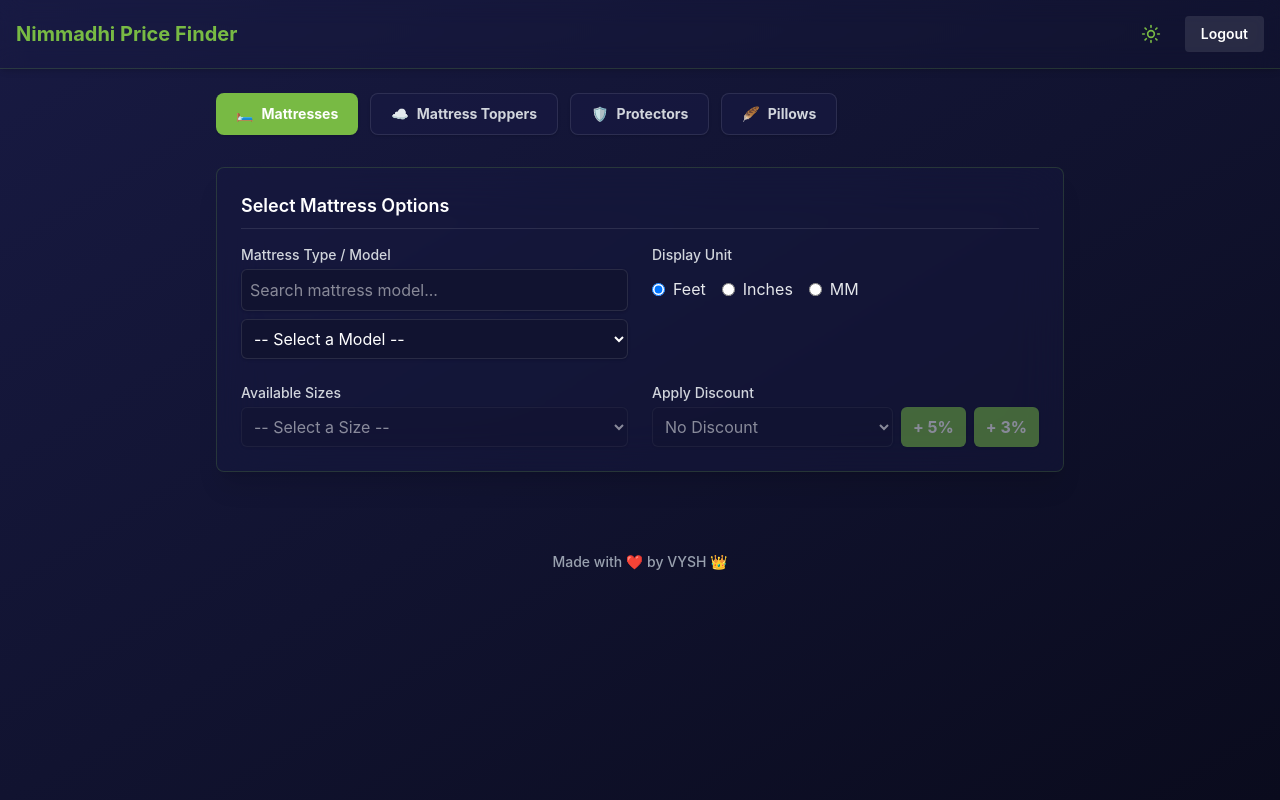
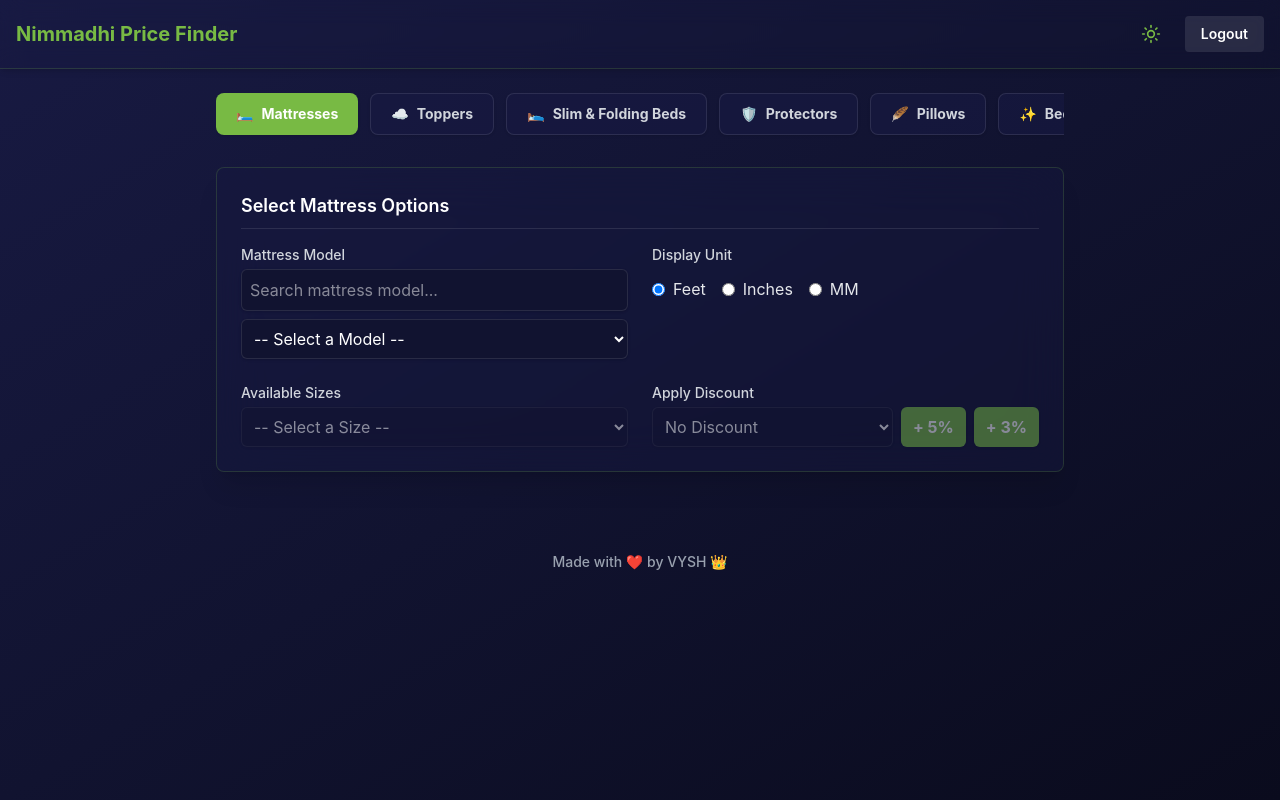
Before and after one commit to b-vysh/Nimmadhi-Price-Finder, a React (Vite) app: page / in a window 1280 px wide. Built offline with nearby package versions, Linux system fonts and the light colour scheme; sample sign-in values are in the browser's storage.

Commit message:
Add Slim & Folding Beds, and Bed Spreads & Comforters tabs

```diff
--- a/src/components/PriceFinder.tsx
+++ b/src/components/PriceFinder.tsx
@@ -2,13 +2,15 @@ import { useState, useEffect } from 'react';
 import { useNavigate } from 'react-router-dom';
 import { MATTRESS_DATA, STANDARD_SIZES } from '../data/mattresses';
 import { TOPPER_DATA } from '../data/toppers';
+import { SLIMBED_DATA } from '../data/slimbeds';
 import { PROTECTOR_DATA } from '../data/protectors';
 import { PILLOW_DATA } from '../data/pillows';
+import { BEDSPREAD_DATA } from '../data/bedspreads';
 import { Moon, Sun } from 'lucide-react';
 
 const DISCOUNTS = [0, 10, 20, 30, 40, 50];
 type UnitType = 'feet' | 'inches' | 'metric';
-type TabType = 'mattress' | 'topper' | 'protector' | 'pillow';
+type TabType = 'mattress' | 'topper' | 'slimbed' | 'protector' | 'pillow' | 'bedspread';
 
 const PriceFinder = () => {
   const navigate = useNavigate();
@@ -43,6 +45,7 @@ const PriceFinder = () => {
   const currentDataset =
     activeTab === 'mattress' ? MATTRESS_DATA :
     activeTab === 'topper' ? TOPPER_DATA :
+    activeTab === 'slimbed' ? SLIMBED_DATA :
     activeTab === 'protector' ? PROTECTOR_DATA : [];
 
   const currentModel = currentDataset.find((m) => m.id === selectedModel);
@@ -72,6 +75,12 @@ const PriceFinder = () => {
     item.name.toLowerCase().includes(modelSearch.toLowerCase())
   );
 
+  const filteredBedSpreads = BEDSPREAD_DATA.filter((item) =>
+    `${item.name} ${item.category} ${item.size} ${item.pillowCovers}`
+      .toLowerCase()
+      .includes(modelSearch.toLowerCase())
+  );
+
   const handleTabChange = (newTab: TabType) => {
     if (activeTab !== newTab) {
       setActiveTab(newTab);
@@ -80,6 +89,21 @@ const PriceFinder = () => {
       setDiscount(0);
       setExtraDiscounts([]);
       setModelSearch('');
+    }
+  };
+
+  const getTabTitle = () => {
+    switch (activeTab) {
+      case 'mattress':
+        return 'Mattress';
+      case 'topper':
+        return 'Topper';
+      case 'slimbed':
+        return 'Slim / Folding Bed';
+      case 'protector':
+        return 'Protector';
+      default:
+        return 'Options';
     }
   };
 
@@ -127,7 +151,18 @@ const PriceFinder = () => {
                 : 'bg-white dark:bg-[#181a43]/60 text-gray-700 dark:text-gray-300 hover:bg-gray-100 dark:hover:bg-white/10 border border-gray-200 dark:border-white/10'
             }`}
           >
-            <span>☁️</span> Mattress Toppers
+            <span>☁️</span> Toppers
+          </button>
+          <button
+            type="button"
+            onClick={() => handleTabChange('slimbed')}
+            className={`flex items-center gap-2 px-4 sm:px-5 py-2.5 rounded-lg font-bold text-sm whitespace-nowrap transition-all shadow-sm ${
+              activeTab === 'slimbed'
+                ? 'bg-blue-600 dark:bg-[#78ba44] text-white shadow-md'
+                : 'bg-white dark:bg-[#181a43]/60 text-gray-700 dark:text-gray-300 hover:bg-gray-100 dark:hover:bg-white/10 border border-gray-200 dark:border-white/10'
+            }`}
+          >
+            <span>🛌</span> Slim & Folding Beds
           </button>
           <button
             type="button"
@@ -151,10 +186,21 @@ const PriceFinder = () => {
           >
             <span>🪶</span> Pillows
           </button>
+          <button
+            type="button"
+            onClick={() => handleTabChange('bedspread')}
+            className={`flex items-center gap-2 px-4 sm:px-5 py-2.5 rounded-lg font-bold text-sm whitespace-nowrap transition-all shadow-sm ${
+              activeTab === 'bedspread'
+                ? 'bg-blue-600 dark:bg-[#78ba44] text-white shadow-md'
+                : 'bg-white dark:bg-[#181a43]/60 text-gray-700 dark:text-gray-300 hover:bg-gray-100 dark:hover:bg-white/10 border border-gray-200 dark:border-white/10'
+            }`}
+          >
+            <span>✨</span> Bed Spreads & Comforter
+          </button>
         </div>
 
         {/* PILLOWS TAB VIEW */}
-        {activeTab === 'pillow' ? (
+        {activeTab === 'pillow' && (
           <div className="bg-white dark:bg-[#181a43]/40 dark:backdrop-blur-xl dark:border dark:border-[#78ba44]/20 rounded-lg shadow-xl p-4 sm:p-6 mb-6 transition-colors duration-300">
             <div className="flex flex-col sm:flex-row sm:items-center justify-between gap-4 border-b dark:border-white/10 pb-4 mb-4">
               <h2 className="text-lg font-semibold text-gray-800 dark:text-white">
@@ -203,26 +249,103 @@ const PriceFinder = () => {
               </table>
             </div>
           </div>
-        ) : (
-          /* MATTRESS, TOPPER & PROTECTOR VIEW */
+        )}
+
+        {/* BED SPREADS & COMFORTERS VIEW */}
+        {activeTab === 'bedspread' && (
+          <div className="bg-white dark:bg-[#181a43]/40 dark:backdrop-blur-xl dark:border dark:border-[#78ba44]/20 rounded-lg shadow-xl p-4 sm:p-6 mb-6 transition-colors duration-300">
+            <div className="flex flex-col sm:flex-row sm:items-center justify-between gap-4 border-b dark:border-white/10 pb-4 mb-4">
+              <h2 className="text-lg font-semibold text-gray-800 dark:text-white">
+                Bed Spreads & Comforter Price List
+              </h2>
+              <input
+                type="text"
+                placeholder="Search bed spread, comforter..."
+                className="w-full sm:w-64 bg-white dark:bg-[#111330] border-gray-300 dark:border-white/10 text-gray-900 dark:text-white rounded-md shadow-sm p-2 border focus:ring-2 focus:ring-[#78ba44] focus:border-transparent outline-none transition-colors"
+                value={modelSearch}
+                onChange={(e) => setModelSearch(e.target.value)}
+              />
+            </div>
+
+            <div className="overflow-x-auto rounded-md border border-gray-200 dark:border-white/10">
+              <table className="min-w-full divide-y divide-gray-200 dark:divide-white/10">
+                <thead className="bg-gray-50 dark:bg-[#78ba44]/10">
+                  <tr>
+                    <th className="px-4 sm:px-6 py-3 text-left text-xs font-bold text-gray-500 dark:text-[#78ba44] uppercase tracking-wider">
+                      Item / Model
+                    </th>
+                    <th className="px-4 sm:px-6 py-3 text-left text-xs font-bold text-gray-500 dark:text-[#78ba44] uppercase tracking-wider">
+                      Type
+                    </th>
+                    <th className="px-4 sm:px-6 py-3 text-left text-xs font-bold text-gray-500 dark:text-[#78ba44] uppercase tracking-wider">
+                      Size
+                    </th>
+                    <th className="px-4 sm:px-6 py-3 text-left text-xs font-bold text-gray-500 dark:text-[#78ba44] uppercase tracking-wider">
+                      Pillow Covers
+                    </th>
+                    <th className="px-4 sm:px-6 py-3 text-right text-xs font-bold text-gray-500 dark:text-[#78ba44] uppercase tracking-wider">
+                      Price (₹)
+                    </th>
+                  </tr>
+                </thead>
+                <tbody className="bg-white dark:bg-transparent divide-y divide-gray-200 dark:divide-white/10">
+                  {filteredBedSpreads.map((item) => (
+                    <tr key={item.id} className="hover:bg-gray-50 dark:hover:bg-white/5 transition-colors">
+                      <td className="px-4 sm:px-6 py-3.5 whitespace-nowrap text-sm font-medium text-gray-900 dark:text-gray-200">
+                        {item.name}
+                      </td>
+                      <td className="px-4 sm:px-6 py-3.5 whitespace-nowrap text-xs font-semibold">
+                        <span className={`px-2 py-0.5 rounded-full ${
+                          item.category === '7D Print'
+                            ? 'bg-purple-100 text-purple-700 dark:bg-purple-900/40 dark:text-purple-300'
+                            : item.category === 'Comforter'
+                            ? 'bg-blue-100 text-blue-700 dark:bg-blue-900/40 dark:text-blue-300'
+                            : 'bg-green-100 text-green-700 dark:bg-green-900/40 dark:text-[#78ba44]'
+                        }`}>
+                          {item.category}
+                        </span>
+                      </td>
+                      <td className="px-4 sm:px-6 py-3.5 whitespace-nowrap text-sm text-gray-600 dark:text-gray-300 font-mono">
+                        {item.size}
+                      </td>
+                      <td className="px-4 sm:px-6 py-3.5 whitespace-nowrap text-sm text-gray-600 dark:text-gray-400">
+                        {item.pillowCovers}
+                      </td>
+                      <td className="px-4 sm:px-6 py-3.5 whitespace-nowrap text-sm font-bold text-right text-blue-900 dark:text-white">
+                        ₹{item.price.toLocaleString('en-IN')}
+                      </td>
+                    </tr>
+                  ))}
+                  {filteredBedSpreads.length === 0 && (
+                    <tr>
+                      <td colSpan={5} className="px-6 py-8 text-center text-sm text-gray-500 dark:text-gray-400">
+                        No items found matching "{modelSearch}"
+                      </td>
+                    </tr>
+                  )}
+                </tbody>
+              </table>
+            </div>
+          </div>
+        )}
+
+        {/* MATTRESS, TOPPER, SLIMBED & PROTECTOR VIEW */}
+        {activeTab !== 'pillow' && activeTab !== 'bedspread' && (
           <>
             <div className="bg-white dark:bg-[#181a43]/40 dark:backdrop-blur-xl dark:border dark:border-[#78ba44]/20 rounded-lg shadow-xl p-6 mb-6 transition-colors duration-300">
               <h2 className="text-lg font-semibold mb-4 border-b dark:border-white/10 pb-2 text-gray-800 dark:text-white">
-                Select {activeTab === 'mattress' ? 'Mattress' : activeTab === 'topper' ? 'Topper' : 'Protector'} Options
+                Select {getTabTitle()} Options
               </h2>
 
               <div className="grid grid-cols-1 md:grid-cols-2 gap-6">
                 {/* Model Selection */}
                 <div>
                   <label className="block text-sm font-medium text-gray-700 dark:text-gray-300 mb-1">
-                    {activeTab === 'mattress' ? 'Mattress Type / Model' : activeTab === 'topper' ? 'Topper Type' : 'Protector Type'}
+                    {getTabTitle()} Model
                   </label>
                   <input
                     type="text"
-                    placeholder={
-                      activeTab === 'mattress' ? 'Search mattress model...' :
-                      activeTab === 'topper' ? 'Search topper...' : 'Search protector...'
-                    }
+                    placeholder={`Search ${getTabTitle().toLowerCase()} model...`}
                     className="w-full bg-white dark:bg-[#111330] border-gray-300 dark:border-white/10 text-gray-900 dark:text-white rounded-md shadow-sm p-2 border focus:ring-2 focus:ring-[#78ba44] focus:border-transparent outline-none transition-colors mb-2"
                     value={modelSearch}
                     onChange={(e) => setModelSearch(e.target.value)}
@@ -237,9 +360,7 @@ const PriceFinder = () => {
                       setExtraDiscounts([]); // Reset extra discount
                     }}
                   >
-                    <option value="">
-                      -- Select a {activeTab === 'mattress' ? 'Model' : activeTab === 'topper' ? 'Topper' : 'Protector'} --
-                    </option>
+                    <option value="">-- Select a Model --</option>
                     {filteredModels.map((model) => (
                       <option key={model.id} value={model.id}>
                         {model.name} {model.category ? `(${model.category})` : ''}
--- /dev/null
+++ b/src/data/bedspreads.ts
@@ -0,0 +1,26 @@
+export interface BedSpreadItem {
+  id: string;
+  category: 'Bed Spread' | '7D Print' | 'Comforter';
+  name: string;
+  size: string;
+  pillowCovers: string;
+  price: number;
+}
+
+export const BEDSPREAD_DATA: BedSpreadItem[] = [
+  // Bed Spread with Pillow Cover
+  { id: "bs-60x90-rainbow-1-1", category: "Bed Spread", name: "RAINBOW (1+1)", size: "60X90", pillowCovers: "1 Cover", price: 350 },
+  { id: "bs-60x90-rainbow-1-2", category: "Bed Spread", name: "RAINBOW (1+2)", size: "60X90", pillowCovers: "2 Covers", price: 400 },
+  { id: "bs-70x90-rainbow-1-2", category: "Bed Spread", name: "RAINBOW (1+2)", size: "70X90", pillowCovers: "2 Covers", price: 450 },
+  { id: "bs-70x90-herbal-1-2", category: "Bed Spread", name: "HERBAL (1+2)", size: "70X90", pillowCovers: "2 Covers", price: 300 },
+  { id: "bs-90x100-dreams-1-2", category: "Bed Spread", name: "DREAMS (1+2)", size: "90X100", pillowCovers: "2 Covers", price: 700 },
+  { id: "bs-90x100-strawberry-1-2", category: "Bed Spread", name: "STRAWBERRY (1+2)", size: "90X100", pillowCovers: "2 Covers", price: 1000 },
+
+  // 7D Print Bed Spread with Pillow Cover
+  { id: "7d-60x90-rainbow-1-1", category: "7D Print", name: "RAINBOW (1+1)", size: "60X90", pillowCovers: "1 Cover", price: 500 },
+  { id: "7d-70x90-rainbow-1-2", category: "7D Print", name: "RAINBOW (1+2)", size: "70X90", pillowCovers: "2 Covers", price: 600 },
+  { id: "7d-90x100-rainbow-1-2", category: "7D Print", name: "RAINBOW (1+2)", size: "90X100", pillowCovers: "2 Covers", price: 750 },
+
+  // Comforter
+  { id: "comforter-90x100", category: "Comforter", name: "COMFORTER", size: "90X100", pillowCovers: "-", price: 1300 }
+];
--- /dev/null
+++ b/src/data/slimbeds.ts
@@ -0,0 +1,48 @@
+import type { MattressModel } from './mattresses';
+
+export const SLIMBED_DATA: MattressModel[] = [
+  {
+    id: "foam-slimbed",
+    name: "FOAM SLIMBED",
+    category: "",
+    sourcePriceList: "FOAM SLIMBED PRICE LIST",
+    sizes: [
+      {
+        sizeId: "6X3",
+        thicknessPrices: [
+          { thicknessInches: 1, price: 1000 },
+          { thicknessInches: 2, price: 1800 },
+          { thicknessInches: 3, price: 2300 }
+        ]
+      },
+      {
+        sizeId: "6X4",
+        thicknessPrices: [
+          { thicknessInches: 1, price: 1200 },
+          { thicknessInches: 2, price: 2000 },
+          { thicknessInches: 3, price: 2800 }
+        ]
+      }
+    ]
+  },
+  {
+    id: "folding-bed",
+    name: "FOLDING BED",
+    category: "",
+    sourcePriceList: "FOLDING BED PRICE LIST",
+    sizes: [
+      {
+        sizeId: "6X3",
+        thicknessPrices: [
+          { thicknessInches: 3, price: 3000 }
+        ]
+      },
+      {
+        sizeId: "6X4",
+        thicknessPrices: [
+          { thicknessInches: 3, price: 3750 }
+        ]
+      }
+    ]
+  }
+];
```
